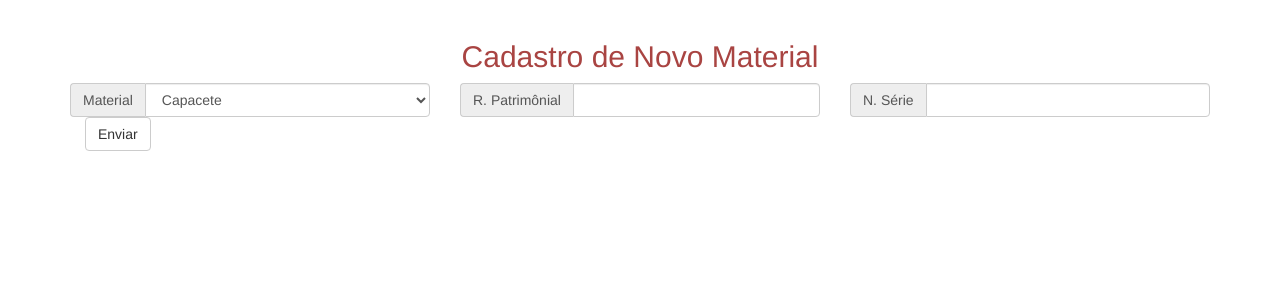
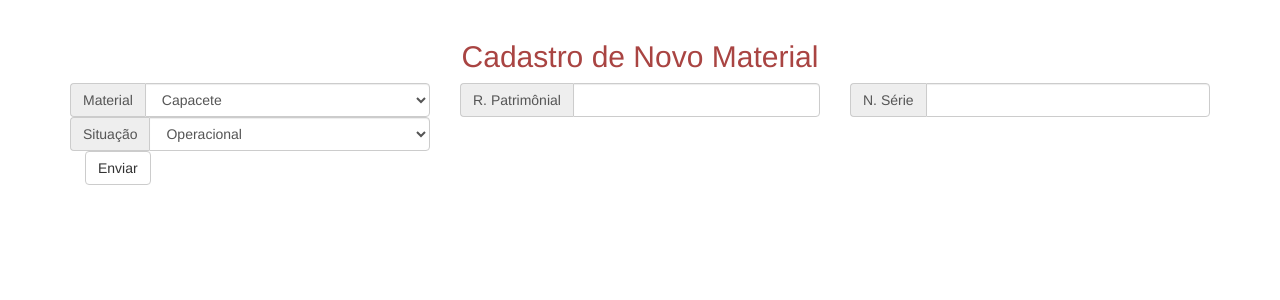
Before and after one commit to cop-bm4/controle-estoque-php, a PHP site: page /cadastronovo.php in a window 1280 px wide. Shown: the part 52-352 px from the top of the page. Run offline with PHP 8.4, Linux system fonts and the light colour scheme; some libraries are stand-ins or nearby versions.

Commit message:
+situacao

```diff
--- a/cadastronovo.php
+++ b/cadastronovo.php
@@ -61,9 +61,9 @@
         <div class="input-group">
             <span class="input-group-addon">Material</span>
               <select class="form-control" data-live-search="true" name="material">
-                <option data-tokens="hotdog" value="Capacete">Capacete </option>
-                 <option data-tokens="mustard" value="Luva">Luva</option>
-                 <option data-tokens="frosting" value="Bala Clava">Bala Clava</option>
+                <option data-tokens="Capacete" value="Capacete">Capacete </option>
+                 <option data-tokens="Luva" value="Luva">Luva</option>
+                 <option data-tokens="bala Clava" value="Bala Clava">Bala Clava</option>
               </select>
           </div>
         </div>
@@ -85,11 +85,24 @@
         </div>
 
       </div>
+    </div>
+  </div>
+
+  <div class="container">
+    <div class="row">
+      <div class="col-sm-4">
+        <div class="input-group">
+          <span class="input-group-addon">Situação</span>
+            <select class="form-control" data-live-search="true" name="situacao">
+              <option data-tokens="operacional" value="Operacional">Operacional</option>
+              <option data-tokens="Inoperante" value="Inoperante">Inoperante</option>
+            </select>
+        </div>
+      </div>
+    </div>
+  </div>
 
 
-
-    </div>
-  </div>
   <div class="container">
     <div class="col-sm-8">
    <button type="submit" class="btn btn-default">Enviar</button>
```
